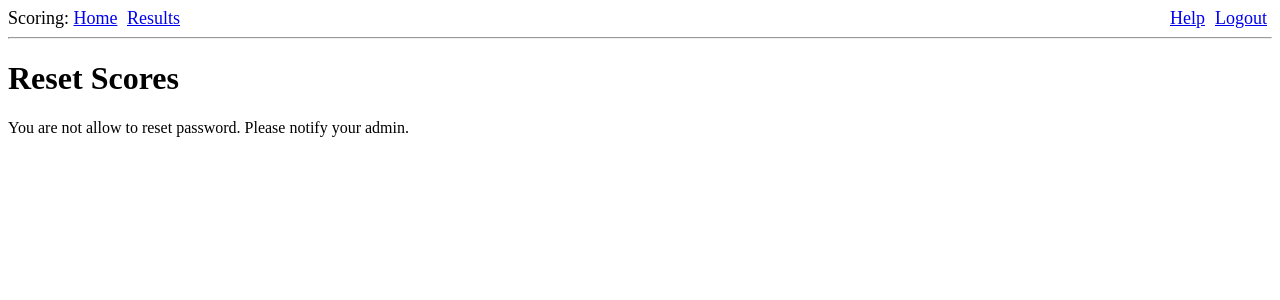
After one commit to knmueller/golf-scoring, a Flask app: page /reset_scores in a window 1280 px wide. The commit adds this page. Shown: the top 300 px of the page. Run offline with Flask 2, Linux system fonts and the light colour scheme; a user stored in the database is signed in; data comes from the database, SQL or seed files in the repository.

Commit message:
add reset score button for admin

```diff
--- a/app/forms.py
+++ b/app/forms.py
@@ -35,6 +35,10 @@ class ResetPasswordForm(FlaskForm):
             raise ValidationError('Username does not exist.')
 
 
+class ResetScoresForm(FlaskForm):
+    submit = SubmitField('Reset Scores')
+
+
 class PlayerScoreForm(FlaskForm):
     player_name = StringField('name', render_kw={'readonly': True})
     hole1 = IntegerField('1', validators=[Optional()], render_kw={'type': 'number', 'min': '1'})
--- a/app/routes.py
+++ b/app/routes.py
@@ -4,9 +4,9 @@ from werkzeug.urls import url_parse
 from werkzeug.utils import redirect
 
 from app import app, db
-from app.forms import LeagueForm, LoginForm, PlayerScoreForm, RegistrationForm, ResetPasswordForm
+from app.forms import LeagueForm, LoginForm, PlayerScoreForm, RegistrationForm, ResetPasswordForm, ResetScoresForm
 from app.models import Player, User, Team
-from app.scoring import save_players, create_scoring_tables
+from app.scoring import save_players, create_scoring_tables, reset_all_scores
 
 
 def add_hole(num, form, player):
@@ -22,7 +22,10 @@ def login():
     if form.validate_on_submit():
         user = User.query.filter_by(username=form.username.data).first()
         if user is None or not user.check_password(form.password.data):
-            flash('Invalid username or password')
+            if user.password_hash is None:
+                flash('No password set for this user. Please register.')
+            else:
+                flash('Invalid username or password')
             return redirect('/login')
         login_user(user, remember=form.remember_me.data)
         next_page = request.args.get('next')
@@ -75,6 +78,20 @@ def reset_pw():
             return redirect(url_for('register'))
 
     return render_template('reset_password.html', form=form)
+
+
+@app.route("/reset_scores", methods=['GET', 'POST'])
+@login_required
+def reset_scores():
+    form = None
+    if current_user.role == 'admin':
+        form = ResetScoresForm()
+        if form.validate_on_submit():
+            reset_all_scores()
+            flash('All scores reset')
+            return redirect(url_for('reset_scores'))
+
+    return render_template('reset_scores.html', form=form)
 
 
 @app.route("/help")
--- a/app/scoring.py
+++ b/app/scoring.py
@@ -5,6 +5,36 @@ from app.models import Player, Team
 from app.tables import PlayerScore, PlayerScoreTable, TeamNetScore, TeamNetTable, TeamBestGrossScore, \
     TeamBestGrossTable, ChampMatchScore, ChampMatchTable
 from initial_data import _MEN_COURSE_HDCP_, _WOMEN_COURSE_HDCP_
+
+
+def reset_all_scores():
+    players = Player.query.all()
+    for player in players:
+        player.front_score = None
+        player.front_net_score = None
+        player.back_score = None
+        player.back_net_score = None
+        player.total_score = None
+        player.total_net_score = None
+        player.hole1 = None
+        player.hole2 = None
+        player.hole3 = None
+        player.hole4 = None
+        player.hole5 = None
+        player.hole6 = None
+        player.hole7 = None
+        player.hole8 = None
+        player.hole9 = None
+        player.hole10 = None
+        player.hole11 = None
+        player.hole12 = None
+        player.hole13 = None
+        player.hole14 = None
+        player.hole15 = None
+        player.hole16 = None
+        player.hole17 = None
+        player.hole18 = None
+        db.session.commit()
 
 
 def get_nine_score(player, db_player, modified_holes, range_):
--- a/app/templates/base.html
+++ b/app/templates/base.html
@@ -16,6 +16,7 @@
                 <a href="/help" style="float: right; margin-right: 10px;">Help</a>
                 {% if current_user.role == 'admin' %}
                     <a href="/reset_pw" style="float: right; margin-right: 10px;">Reset Password</a>
+                    <a href="/reset_scores" style="float: right; margin-right: 10px;">Reset Scores</a>
                 {% endif %}
             {% endif %}
         </div>
--- /dev/null
+++ b/app/templates/reset_scores.html
@@ -0,0 +1,15 @@
+{% extends "base.html" %}
+
+{% block content %}
+    <h1>Reset Scores</h1>
+    <form action="" method="post">
+        {% if form %}
+        {{ form.hidden_tag() }}
+            <p>{{ form.submit() }}</p>
+        {% else %}
+            <p>
+                You are not allow to reset password. Please notify your admin.
+            </p>
+        {% endif %}
+    </form>
+{% endblock %}
```
Also changed, not shown: README.md.
